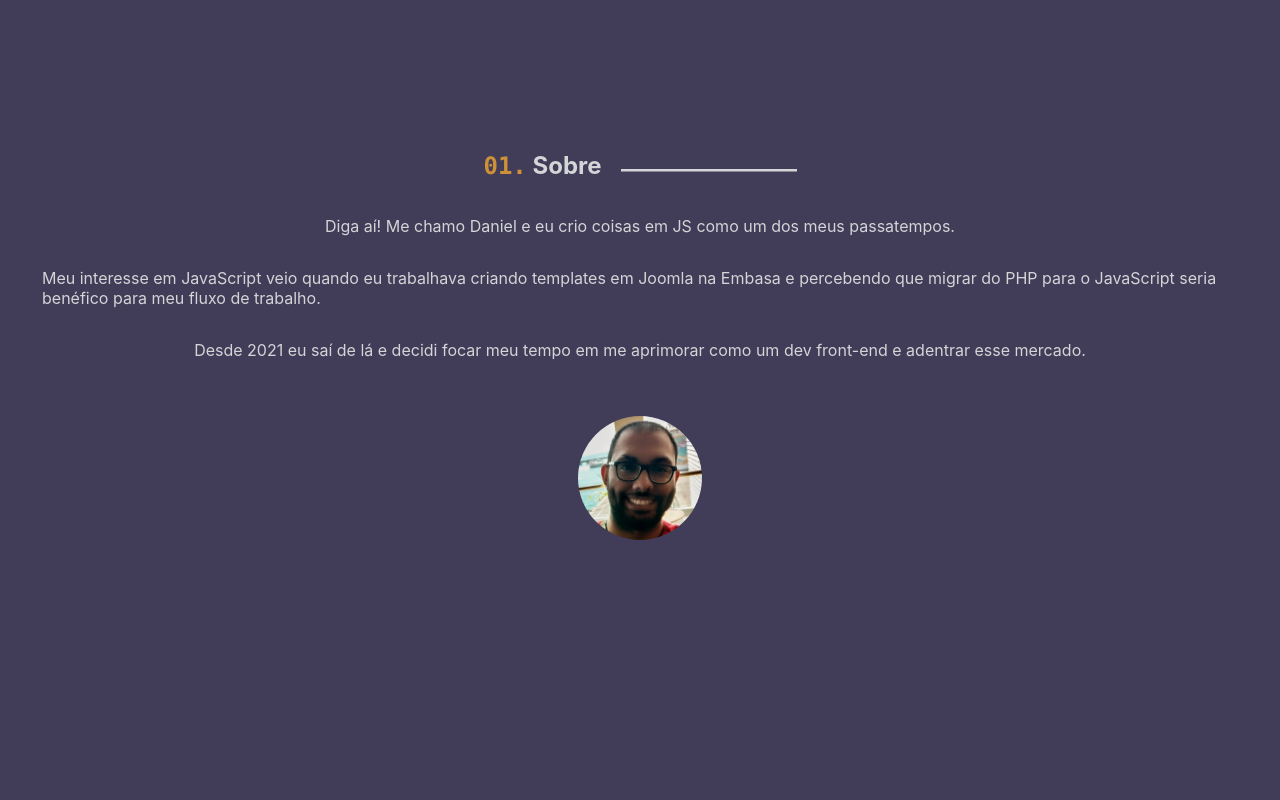
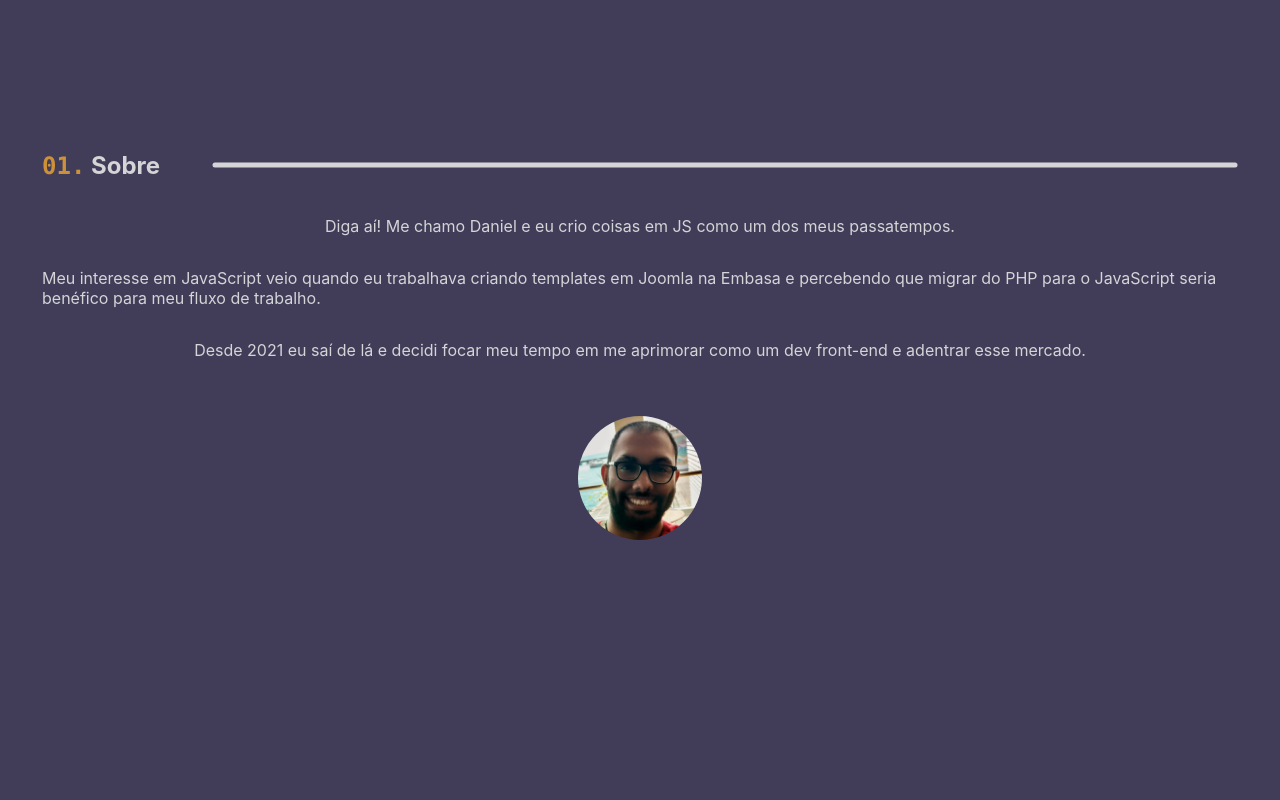
Before and after one commit to viralatron/viralatron.github.io, a React (Create React App) app: page / in a window 1280 px wide. Shown: the part 820-1620 px from the top of the page. Built offline with nearby package versions, Linux system fonts and the light colour scheme.

Commit message:
ajustada linha do titulo para se adaptar ao texto

```diff
--- a/src/Components/Contato.jsx
+++ b/src/Components/Contato.jsx
@@ -1,11 +1,11 @@
 import { ReactComponent as Github } from "../assets/github.svg";
 import { ReactComponent as Linkedin } from "../assets/linkedin.svg";
+import SectionTitle from "./SectionTitle";
 const Contato = () => {
+  const props = { itemNr: "04", title: "Contato" };
   return (
     <section id="contato" className="contato">
-      <h2 className={"title decor"}>
-        <code>04.</code> Contato
-      </h2>
+      <SectionTitle {...props} />
       <p className="contato__text">
         Atualmente estou disponível para oportunidades de trabalho. Na verdade,
         mesmo se não for uma oportunidade de trabalho, mas um papo descontraído
--- a/src/Components/ExpProfissional.jsx
+++ b/src/Components/ExpProfissional.jsx
@@ -1,8 +1,10 @@
 import { useEffect, useRef, useState } from "react";
 import { findDOMNode } from "react-dom";
 import Job from "./Job";
+import SectionTitle from "./SectionTitle";
 
 const ExpProfissional = () => {
+  const props = { itemNr: "02", title: "Onde Trabalhei" };
   const [Jobs, setJobs] = useState([]);
   const [JobDesc, setJobDesc] = useState();
 
@@ -38,14 +40,11 @@ const ExpProfissional = () => {
     fetchData();
   }, []);
   useEffect(() => {
-    console.log(Jobs);
     if (Jobs.length > 0) setJobButton(Jobs[0].id);
   }, [Jobs]);
   return (
     <section id="experiencia">
-      <h2 className={"title"}>
-        <code>02.</code> Experiência Profissional
-      </h2>
+      <SectionTitle {...props} />
       <menu className="companies" ref={menuRef}>
         {Object.keys(Jobs).map((key) => (
           <li key={Jobs[key].id}>
--- a/src/Components/Projetos.jsx
+++ b/src/Components/Projetos.jsx
@@ -1,7 +1,9 @@
 import { useEffect, useState } from "react";
 import Projeto from "./Projeto";
+import SectionTitle from "./SectionTitle";
 
 const Projetos = () => {
+  const props = { itemNr: "03", title: "Projetos" };
   const [projList, setProjetos] = useState([]);
 
   const fetchData = async () => {
@@ -16,9 +18,8 @@ const Projetos = () => {
   console.log(projList);
   return (
     <section id="projetos">
-      <h2 className={"title decor"}>
-        <code>03.</code> Projetos
-      </h2>
+      <SectionTitle {...props} />
+
       {projList && (
         <ul className="projetos__list">
           {Object.keys(projList).map((key) => (
--- /dev/null
+++ b/src/Components/SectionTitle.jsx
@@ -0,0 +1,26 @@
+import { useEffect, useRef, useState } from "react";
+import { findDOMNode } from "react-dom";
+import TopicLine from "../assets/TopicLine";
+
+const SectionTitle = ({ itemNr, title }) => {
+  const titleRef = useRef(null);
+  const [width, setWidth] = useState(null);
+
+  useEffect(() => {
+    const titleWidth = findDOMNode(titleRef.current).getElementsByClassName(
+      "title__text"
+    )[0].offsetWidth;
+    const divWidth = findDOMNode(titleRef.current).offsetWidth;
+    setWidth(divWidth - (titleWidth + 52));
+  }, [titleRef]);
+  return (
+    <div className="title" ref={titleRef}>
+      <h2 className={"title__text"}>
+        <code>{itemNr}.</code> {title}
+      </h2>
+      <TopicLine width={width} />
+    </div>
+  );
+};
+
+export default SectionTitle;
--- a/src/Components/Sobre.jsx
+++ b/src/Components/Sobre.jsx
@@ -1,9 +1,11 @@
+import SectionTitle from "./SectionTitle";
+
 const Sobre = () => {
+  const props = { itemNr: "01", title: "Sobre" };
+
   return (
     <section id="sobre" className="sobre">
-      <h2 className={"title decor"}>
-        <code>01.</code> Sobre
-      </h2>
+      <SectionTitle {...props} />
       <p>
         Diga aí! Me chamo Daniel e eu crio coisas em JS como um dos meus
         passatempos.
--- /dev/null
+++ b/src/assets/TopicLine.jsx
@@ -0,0 +1,24 @@
+const TopicLine = ({ width }) => {
+  return (
+    <svg
+      width={width}
+      height="10"
+      viewBox={`0 0 ${width} 10`}
+      fill="none"
+      xmlns="http://www.w3.org/2000/svg"
+      class="title__line"
+    >
+      <line
+        x1="3"
+        y1="5"
+        y2="5"
+        stroke="#D3D5D7"
+        stroke-width="5"
+        stroke-linecap="round"
+        x2={width - 3}
+      ></line>
+    </svg>
+  );
+};
+
+export default TopicLine;
--- a/src/styling/Section.scss
+++ b/src/styling/Section.scss
@@ -3,13 +3,28 @@ section {
   flex-direction: column;
   align-items: center;
   .title {
+    width: 100%;
+    display: flex;
+    align-items: center;
+    justify-content: space-between;
+
+    &__line {
+      display: none;
+    }
     code {
       color: $laranja;
     }
-    &.decor::after {
-      content: url(../../public/topic-line.svg);
-      margin-left: 19px;
-      //   vertical-align: middle;
+  }
+}
+@media screen and (min-width: 768px) {
+  section {
+    .title {
+      &__text {
+        margin-right: 15px;
+      }
+      &__line {
+        display: block;
+      }
     }
   }
 }
```
